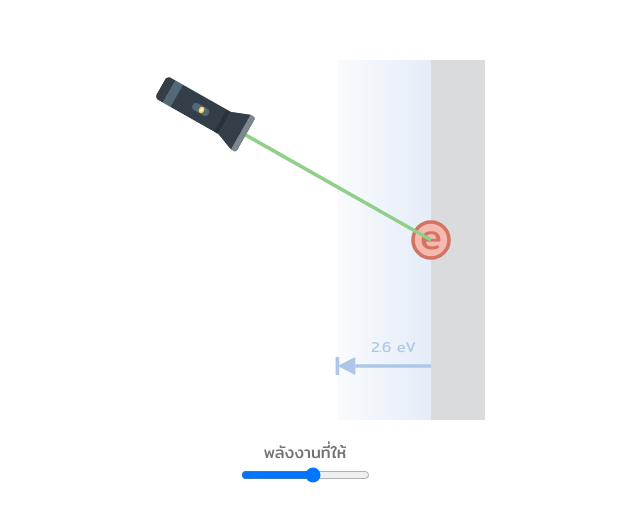
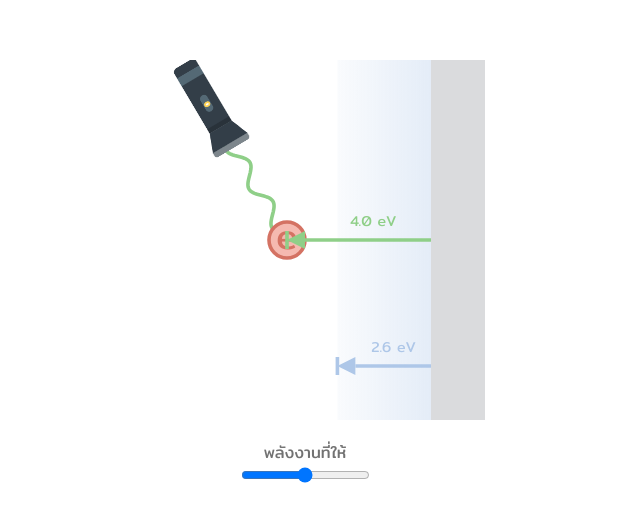
Before and after one commit to shayanin-van/photoelectric-effect, a plain HTML site: page lightAsWave/index.html in a window 1280 px wide. Shown: the part 128-650 px from the top of the page, without its empty margins (335-975 px from the left). Drawn offline with Linux system fonts and the light colour scheme.

Commit message:
Update index.html

```diff
--- a/lightAsWave/index.html
+++ b/lightAsWave/index.html
@@ -38,10 +38,10 @@
         type="range"
         id="amplitude"
         name="amplitude"
-        min="0.5"
-        max="4"
-        value="2.5"
-        step="0.1"
+        min="0.1"
+        max="0.3"
+        value="0.2"
+        step="0.05"
       />
     </div>
 
@@ -61,6 +61,10 @@
 
       // physics
       const workFunction = 2.6;
+      let amplitude = document.getElementById("amplitude").value;
+      document.getElementById("amplitude").addEventListener("input", () => {
+        amplitude = document.getElementById("amplitude").value;
+      });
 
       // time
       const startTime = Date.now() / 1000;
@@ -94,8 +98,6 @@
           this.m = 0.01; // electron mass
           this.F = -1; // force acting on electron
 
-          this.isHovered = false;
-          this.isDragged = false;
           this.isReleased = false;
         }
 
@@ -135,29 +137,8 @@
         }
 
         update() {
-          // emitting
-          if (this.x > workFunction) {
-            this.isReleased = true;
-            this.isDragged = false;
-            this.v = 4;
-            this.x = this.x + this.v * deltaTime;
-            if (this.x > 11) {
-              this.x = 0;
-              this.v = 0;
-              this.isReleased = false;
-            }
-          }
-
-          if (this.isDragged == false && this.isReleased == false) {
-            // semi-implicit euler update
-            this.v = this.v + (this.F / this.m) * deltaTime;
-            this.x = this.x + this.v * deltaTime;
-
-            // constraint
-            if (this.x < 0) {
-              this.x = 0;
-            }
-          }
+          this.v = 4 * amplitude;
+          this.x = this.x + this.v * deltaTime;
 
           // draw
           this.draw();
@@ -189,7 +170,9 @@
         }
 
         drawWave() {
-          const detail = 200;
+          const detail = 100;
+          const k = 5;
+          const omega = 5;
           const length = Math.sqrt(
             (this.x - electron.x) ** 2 + (this.y - electron.y) ** 2
           );
@@ -198,10 +181,19 @@
           ctx.lineWidth = 0.1 * ppcm;
           ctx.beginPath();
           ctx.moveTo(xCon(this.x) * ppcm, yCon(this.y) * ppcm);
-          for (let i = 0; i < 1; i++) {
+          for (let i = 0; i < detail; i++) {
             const x = (length * i) / detail;
-            const displacement = 1 * Math.sin(1 * x - 1 * currentTime);
-            ctx.lineTo(xCon(electron.x) * ppcm, yCon(electron.y) * ppcm);
+            const displacement =
+              amplitude * Math.sin(k * x - omega * currentTime);
+            const axisX =
+              this.x -
+              x * Math.cos(this.rotation) -
+              displacement * Math.sin(this.rotation);
+            const axisY =
+              this.y -
+              x * Math.sin(this.rotation) +
+              displacement * Math.cos(this.rotation);
+            ctx.lineTo(xCon(axisX) * ppcm, yCon(axisY) * ppcm);
           }
           ctx.stroke();
         }
@@ -248,8 +240,8 @@
         // draw functions
         drawMetalSurface();
         drawWorkFunctionBand();
+        light.update();
         electron.update();
-        light.update();
       }
 
       function drawMetalSurface() {
```
